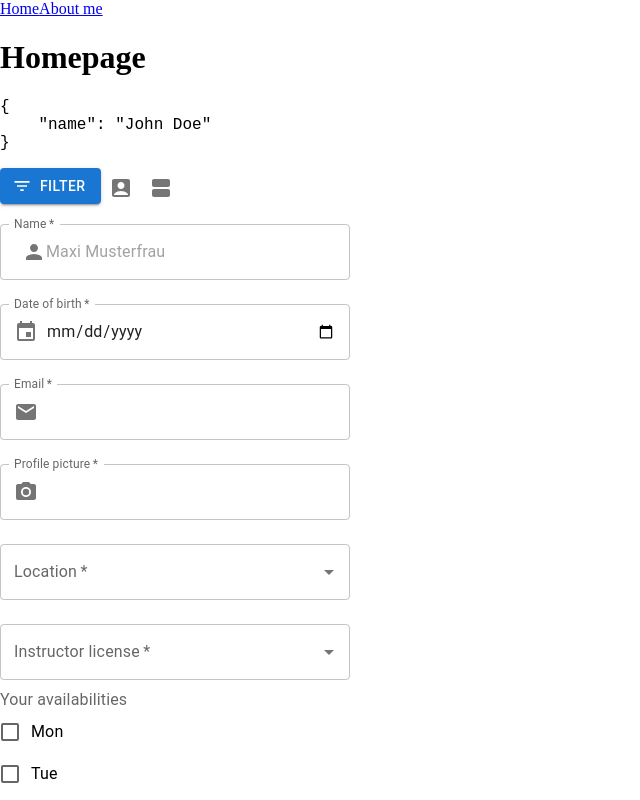
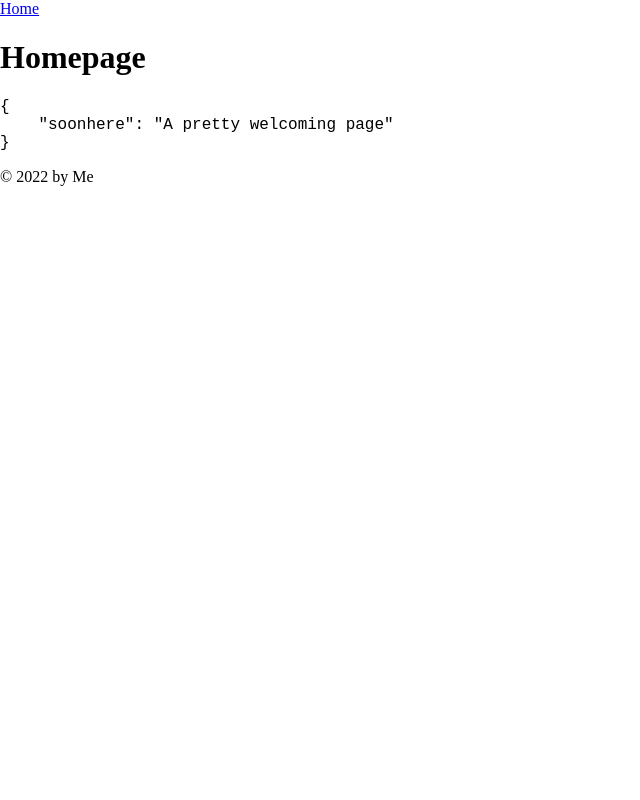
Before and after one commit to haskamp/FlatWater.pro, a Next.js app: page / in a window 1280 px wide. Shown: the top 800 px of the page, without its empty margins (0-640 px from the left). Built offline with nearby package versions, Linux system fonts and the light colour scheme.

Commit message:
chore: simple page structure

```diff
--- a/src/organisms/header/index.jsx
+++ b/src/organisms/header/index.jsx
@@ -6,7 +6,6 @@ const Header = () => {
 		<header>
 			<nav data-test-id="navigation">
 				<Link href="/">Home</Link>
-				<Link href="/about">About me</Link>
 			</nav>
 		</header>
 	);
--- a/src/pages/api/hello.js
+++ b/src/pages/api/hello.js
@@ -1,5 +1,5 @@
 // Next.js API route support: https://nextjs.org/docs/api-routes/introduction
 
 export default function handler(req, res) {
-	res.status(200).json({ name: "John Doe" });
+	res.status(200).json({ soonhere: "A pretty welcoming page" });
 }
--- a/src/pages/about/index.jsx
+++ b/src/pages/gallery/index.jsx
@@ -1,6 +1,7 @@
 import Head from "next/head";
 import React from "react";
-import Layout from "../../organisms/layout";
+import Layout from "/src/organisms/layout";
+import CardGallery from "/src/organisms/card-gallery";
 
 const Page = () => {
 	return (
@@ -9,7 +10,8 @@ const Page = () => {
 				<title key="title">About</title>
 				<meta key="description" name="description" content="About" />
 			</Head>
-			<h1>About</h1>
+			<h1>Gallery</h1>
+			<CardGallery />
 		</Layout>
 	);
 };
--- a/src/pages/index.jsx
+++ b/src/pages/index.jsx
@@ -2,9 +2,6 @@ import Head from "next/head";
 import React from "react";
 import useGet from "../ions/hooks/fetch/get";
 import Layout from "../organisms/layout";
-import Form from "../organisms/form/index.jsx";
-
-import CardGallery from "../organisms/card-gallery";
 
 const Page = () => {
 	const { data, loading, error } = useGet("/api/hello");
@@ -23,8 +20,6 @@ const Page = () => {
 					<code>{JSON.stringify(data, null, 4)}</code>
 				</pre>
 			)}
-			<CardGallery />
-			<Form />
 		</Layout>
 	);
 };
```
Also changed, not shown: src/pages/form/index.jsx (added, +19 -0 lines).
